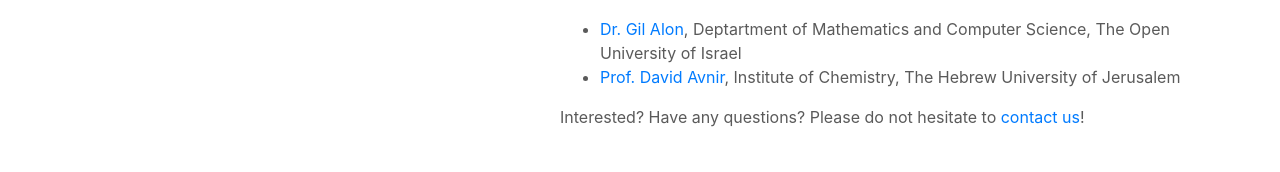
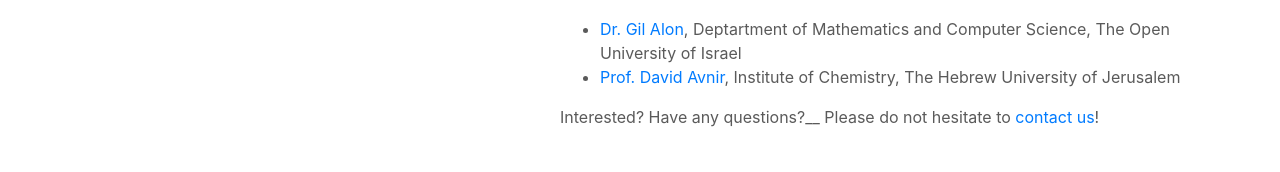
Before and after one commit to continuous-symmetry/our_research_group, a Jekyll site: the page built from 01_about.md, in a window 1280 px wide and 946 px high. Shown: the part 753-925 px from the top of the window. Built offline with Jekyll 4.4.1, drawn with Linux system fonts in a browser that asks for light colours.

```diff
--- a/01_about.md
+++ b/01_about.md
@@ -24,4 +24,5 @@ Collaborators:
 
 
 
-Interested? Have any questions? Please do not hesitate to [contact us](mailto://csm@openu.ac.il)!
+Interested? Have any questions?__
+Please do not hesitate to [contact us](mailto://csm@openu.ac.il)!
```
